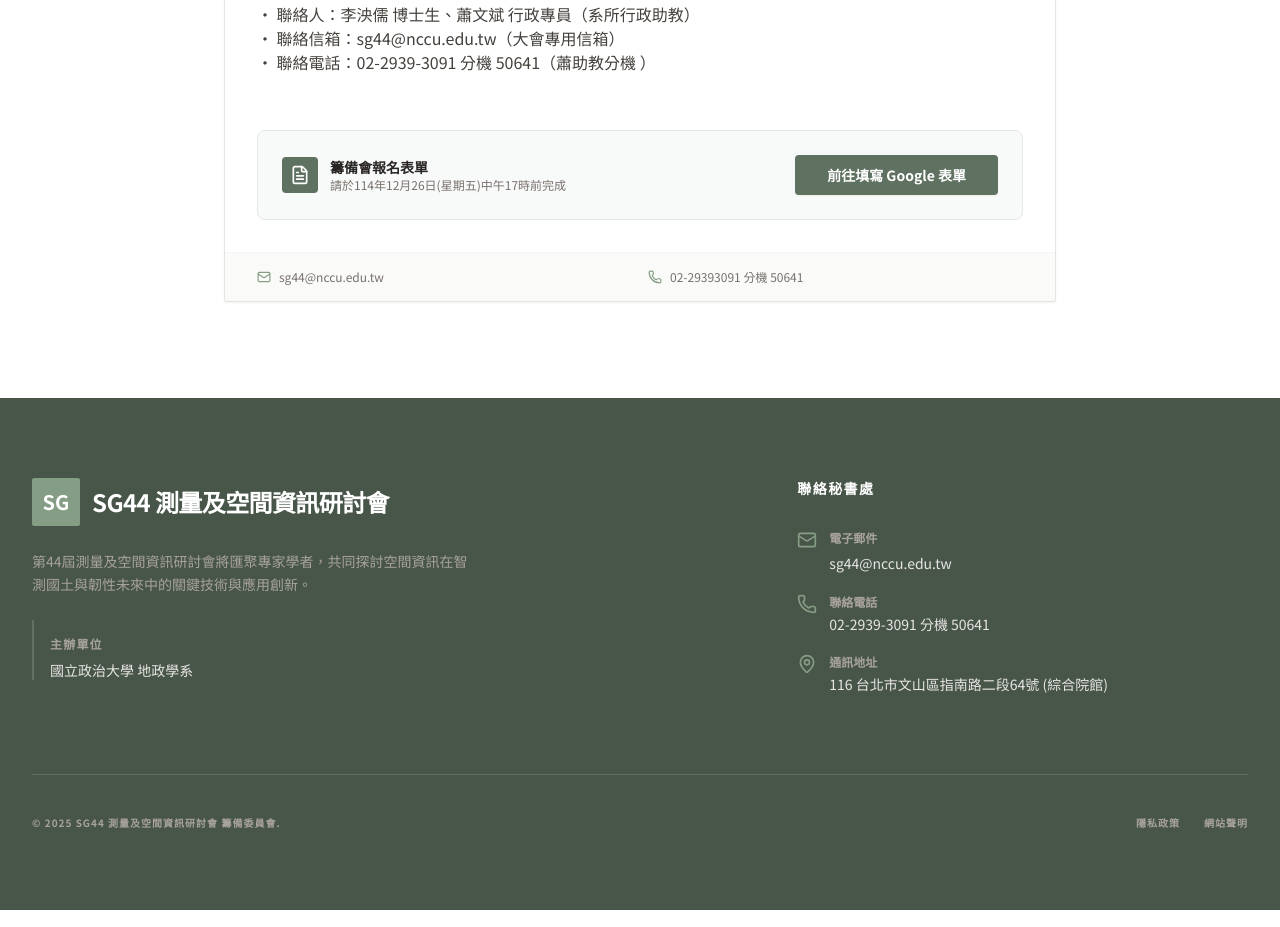
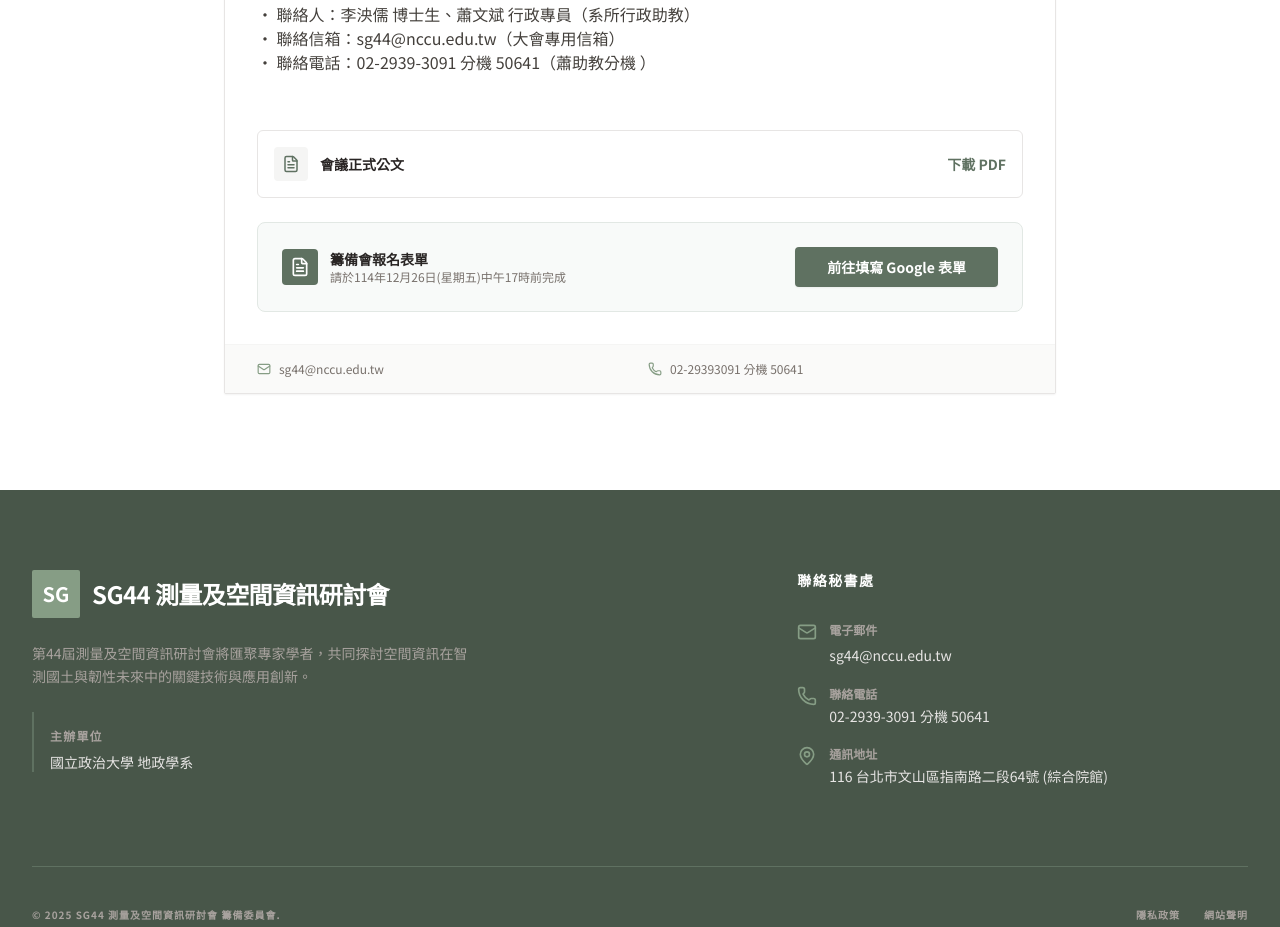
Before and after one commit to Nody-Peng/SG44_demo, a React (Vite) app: page / in a window 1280 px wide. Shown: the part 1800-2727 px from the top of the page. Built offline with nearby package versions, Linux system fonts and the light colour scheme.

Commit message:
doc: 新增公文PDF

```diff
--- a/components/NewsSection.tsx
+++ b/components/NewsSection.tsx
@@ -38,8 +38,34 @@
                   </div>
                 </div>
 
+                {/* === 公告附件下載（PDF） === */}
+                <div className="mt-8 mb-6 p-4 border border-stone-200 rounded-md bg-white flex items-center justify-between gap-4">
+                  <div className="flex items-center gap-3">
+                    <div className="p-2 bg-stone-100 rounded text-[#5F7161]">
+                      <FileText size={18} />
+                    </div>
+                    <div>
+                      <p className="text-sm font-bold text-stone-800">
+                        會議正式公文
+                      </p>
+                      {/* <p className="text-xs text-stone-500">
+                        官方正式公文下載
+                      </p> */}
+                    </div>
+                  </div>
+
+                  <a
+                    href="/會議正式公文.pdf"
+                    target="_blank"
+                    rel="noopener noreferrer"
+                    className="text-sm font-bold text-[#5F7161] hover:underline"
+                  >
+                    下載 PDF
+                  </a>
+                </div>
+
                 {/* 行動按鈕區 */}
-                <div className="mt-8 p-6 bg-[#F8FAF9] rounded-lg border border-[#E2E8E4] flex flex-col md:flex-row items-center justify-between gap-4">
+                <div className="p-6 bg-[#F8FAF9] rounded-lg border border-[#E2E8E4] flex flex-col md:flex-row items-center justify-between gap-4">
                   <div className="flex items-center gap-3">
                     <div className="p-2 bg-[#5F7161] rounded text-white">
                       <FileText size={20} />
```
Also changed, not shown: 1 other file (tests, documents, lock files or other folders).
